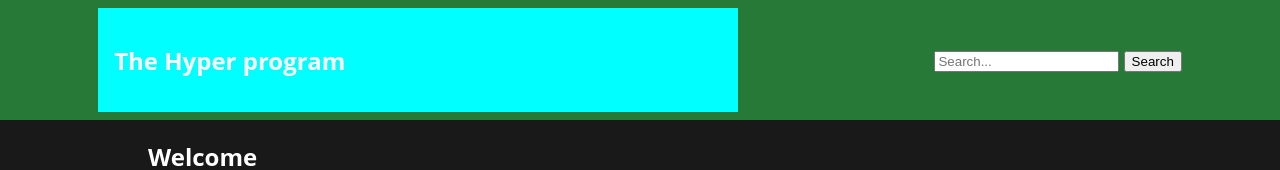
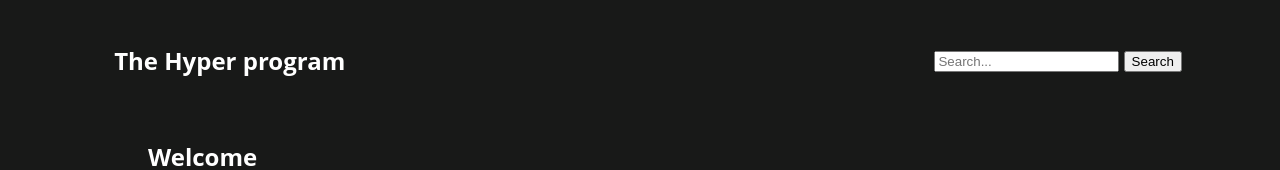
Before and after one commit to nburd01/22.05.03-RAWG-project, a website built with webpack: page index.html in a window 1280 px wide. Shown: the top 170 px of the page. Built offline with nearby package versions, Linux system fonts and the light colour scheme; some packages are replaced by stand-ins of ours; no server answers; some icons are missing.

Commit message:
CSS black

```diff
--- a/src/style/index.scss
+++ b/src/style/index.scss
@@ -31,14 +31,12 @@ body{
 
 header{
   display: flex;
-  background-color: #277938;
   justify-content: space-around;
   align-items: center;
   height: 15vh;
 }
 header .title{
   display: flex;
-  background-color: aqua;
   width: 50%;
   padding: 1em;
 }
```
Also changed, not shown: dist/bundle.css.
